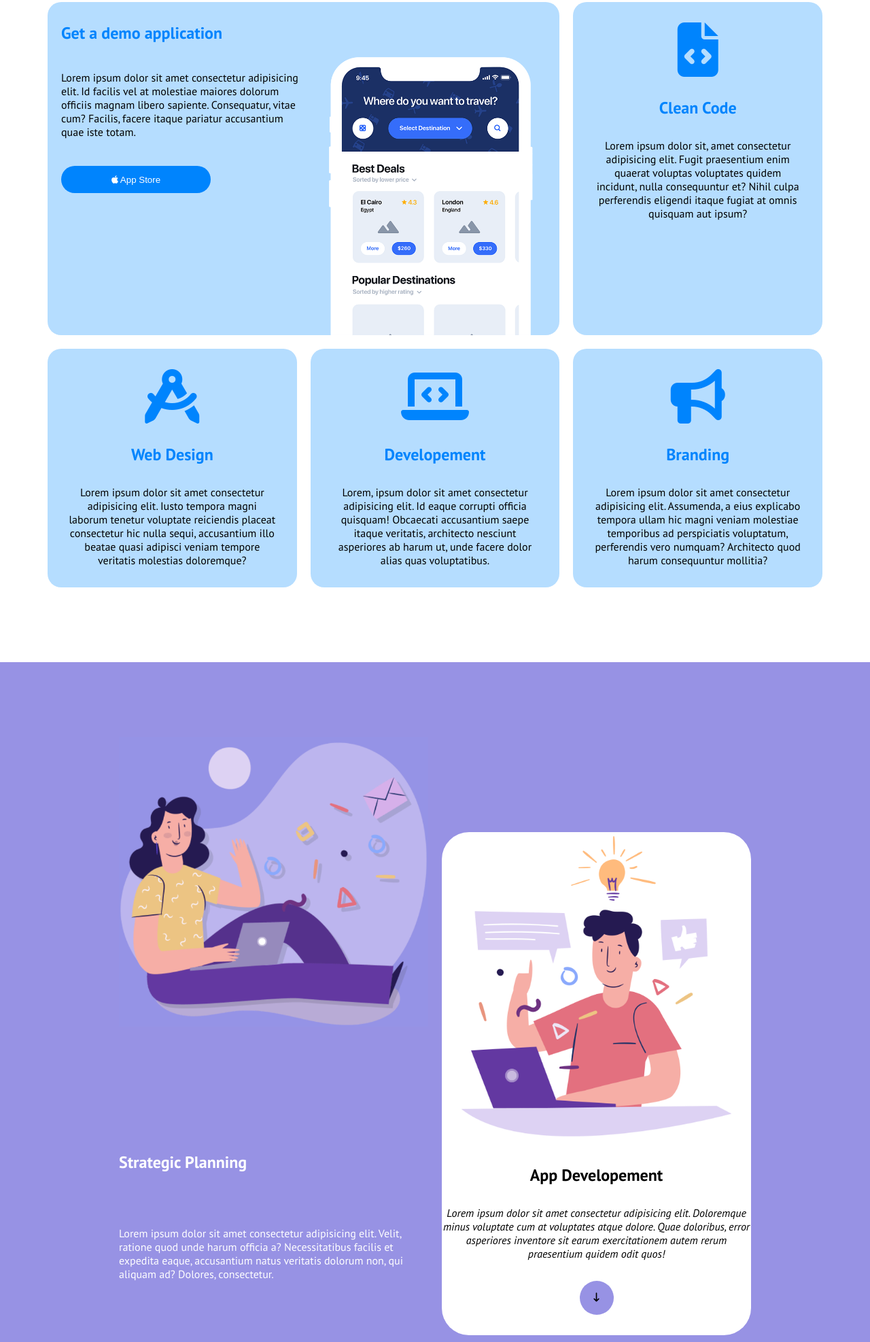
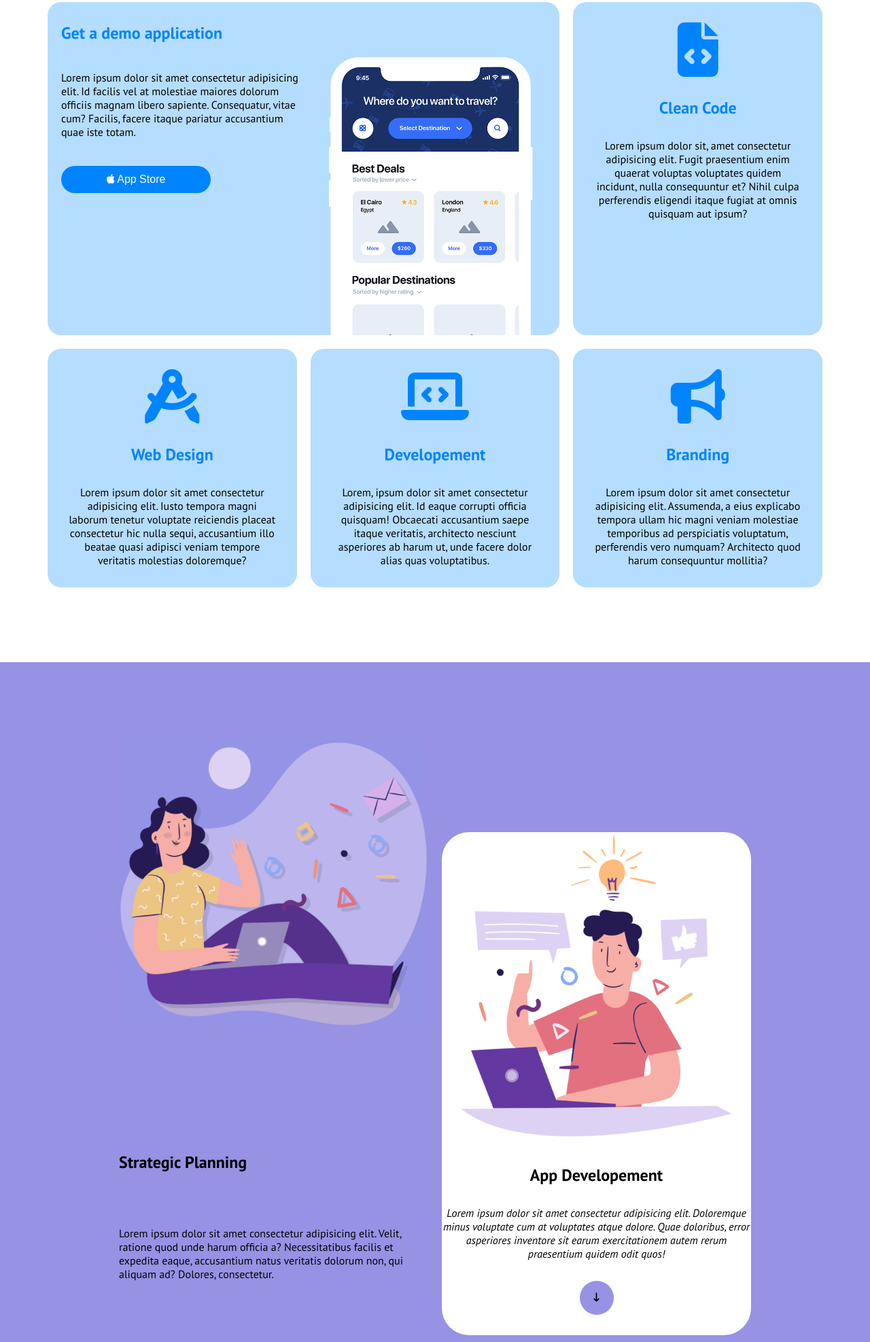
Before and after one commit to NeilMagon/htmlcss-responsive-layout, a plain HTML site: page index.html in a window 1280 px wide. Shown: the part 127-2101 px from the top of the page at 68% size. Drawn offline with Linux system fonts and the light colour scheme.

Commit message:
feat: fix button

```diff
--- a/style.css
+++ b/style.css
@@ -38,9 +38,6 @@ img{
 }
 .color{
     background-color: #9792e4;
-}
-.text-white{
-    color: #ffff;
 }
 .text-center{
     text-align: center;
@@ -191,6 +188,9 @@ header{
 #intro h1, .info i {
     color: #0084fd;
 }
+#intro button{
+    font-size: 16px;
+}
 .info i{
     padding: 30px 0;
 }
```
Also changed, not shown: index.html (+1 -1 lines).
